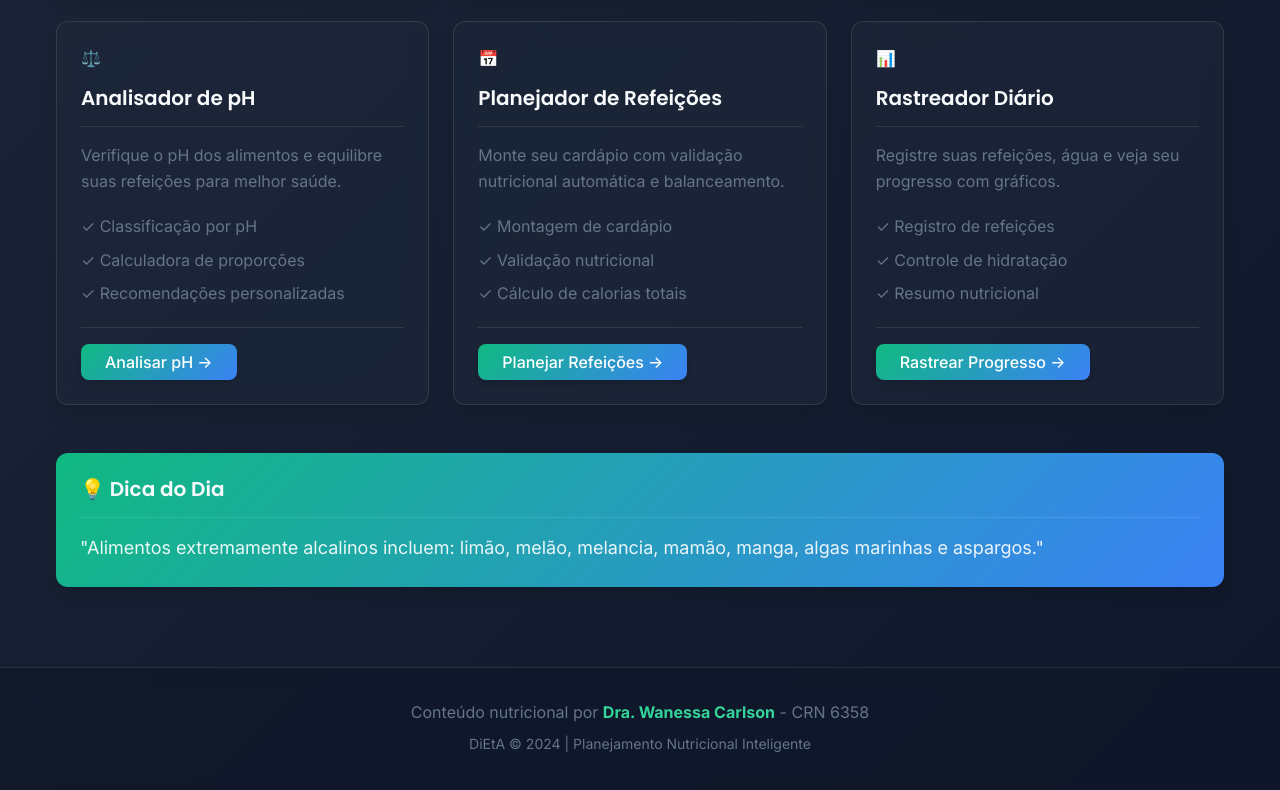
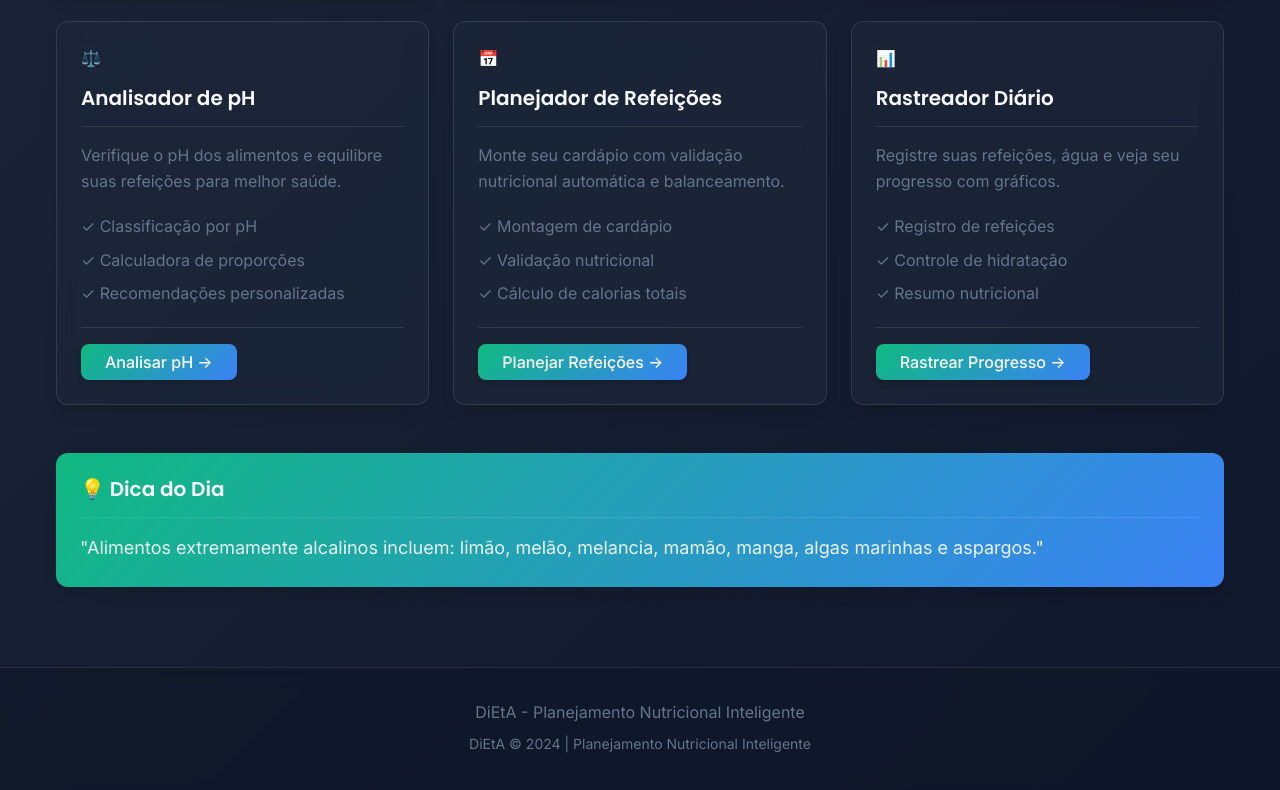
Before and after one commit to alexsantossp71-lgtm/dieta, a plain HTML site: page index.html in a window 1280 px wide. Shown: the part 973-1763 px from the top of the page. Drawn offline with Linux system fonts and the light colour scheme.

Commit message:
refactor: Remove attribution references from all files

```diff
--- a/data/glycemic.js
+++ b/data/glycemic.js
@@ -1,5 +1,4 @@
 // Dados de Índice Glicêmico - baseado em TGI.txt
-// Dra. Wanessa Carlson - CRN 6358
 
 const glycemicIndexData = {
     proteinas: {
--- a/data/ph.js
+++ b/data/ph.js
@@ -1,5 +1,4 @@
 // Dados de pH dos Alimentos - baseado em pHesaude.txt
-// Dra. Wanessa Carlson - CRN 6358
 
 const phData = {
     extremamenteAlcalinos: [
--- a/data/portions.js
+++ b/data/portions.js
@@ -1,5 +1,4 @@
 // Dados de Porções - baseado em porcoes2.txt
-// Dra. Wanessa Carlson - CRN 6358
 
 const portionsData = {
   carboidratos: [
--- a/index.html
+++ b/index.html
@@ -1,12 +1,15 @@
 <!DOCTYPE html>
 <html lang="pt-BR">
+
 <head>
     <meta charset="UTF-8">
     <meta name="viewport" content="width=device-width, initial-scale=1.0">
-    <meta name="description" content="DiEtA - Webapp de Planejamento Nutricional. Ferramentas práticas para planejar e acompanhar sua dieta de forma saudável.">
+    <meta name="description"
+        content="DiEtA - Webapp de Planejamento Nutricional. Ferramentas práticas para planejar e acompanhar sua dieta de forma saudável.">
     <title>DiEtA - Planejamento Nutricional</title>
     <link rel="stylesheet" href="style.css">
 </head>
+
 <body>
     <!-- Header & Navigation -->
     <header class="header">
@@ -44,7 +47,8 @@
                     <div class="card-body">
                         <div class="stat-value" id="waterIntake">0 / 2000ml</div>
                         <div class="progress-bar mt-1">
-                            <div class="progress-fill" id="waterProgress" style="width: 0%; background: var(--gradient-primary);"></div>
+                            <div class="progress-fill" id="waterProgress"
+                                style="width: 0%; background: var(--gradient-primary);"></div>
                         </div>
                     </div>
                 </div>
@@ -57,7 +61,8 @@
                     <div class="card-body">
                         <div class="stat-value" id="caloriesCount">0 / 2000 kcal</div>
                         <div class="progress-bar mt-1">
-                            <div class="progress-fill" id="caloriesProgress" style="width: 0%; background: var(--gradient-warm);"></div>
+                            <div class="progress-fill" id="caloriesProgress"
+                                style="width: 0%; background: var(--gradient-warm);"></div>
                         </div>
                     </div>
                 </div>
@@ -229,7 +234,8 @@
                     </div>
                     <div class="card-body">
                         <p id="dailyTip" style="font-size: var(--text-lg); margin: 0;">
-                            "Para manter a saúde, uma dieta deve conter 60% de alimentos alcalinos e 40% de alimentos ácidos.
+                            "Para manter a saúde, uma dieta deve conter 60% de alimentos alcalinos e 40% de alimentos
+                            ácidos.
                             Para restaurar a saúde, a proporção ideal é 80% alcalinos e 20% ácidos."
                         </p>
                     </div>
@@ -242,7 +248,7 @@
     <footer class="footer">
         <div class="container">
             <p class="footer-credits">
-                Conteúdo nutricional por <strong>Dra. Wanessa Carlson</strong> - CRN 6358
+                DiEtA - Planejamento Nutricional Inteligente
             </p>
             <p class="text-muted" style="font-size: var(--text-sm); margin-top: var(--spacing-sm);">
                 DiEtA © 2024 | Planejamento Nutricional Inteligente
@@ -256,4 +262,5 @@
     <script src="data/ph.js"></script>
     <script src="script.js"></script>
 </body>
+
 </html>
```
Also changed, not shown: pages/education.html (+1 -1 lines), pages/glycemic.html (+1 -1 lines), pages/ph.html (+1 -1 lines), pages/planner.html (+1 -1 lines), pages/portions.html (+1 -1 lines), pages/tracker.html (+1 -1 lines).
